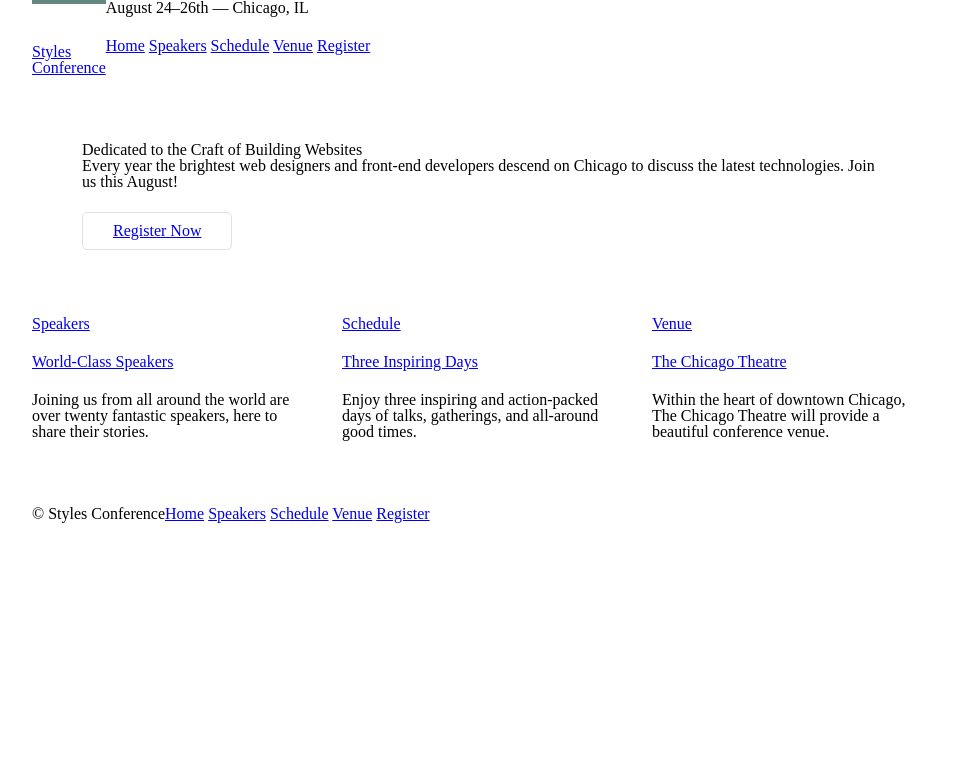
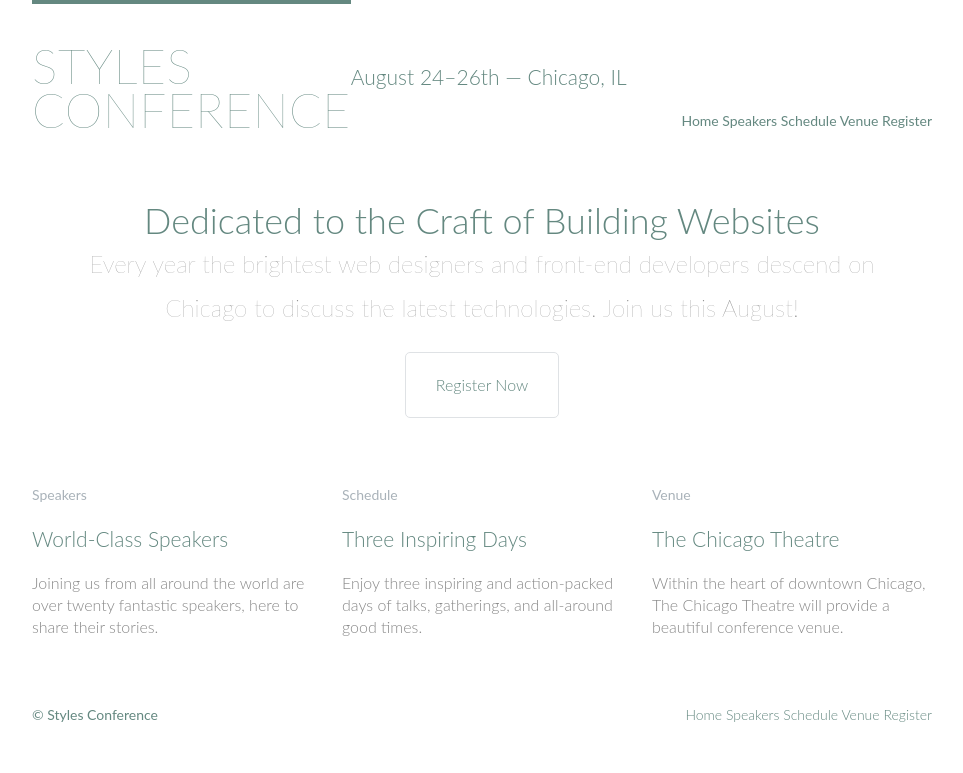
Before and after one commit to anthonycreyes/tiy_assignments, a plain HTML site: page day_06/index.html in a window 1280 px wide. Shown: the whole page, without its empty margins (158-1121 px from the left). Drawn offline with Linux system fonts and the light colour scheme; a small style sheet from the web is missing.

Commit message:
Completing Assignment for Day6

```diff
--- a/day_06/assets/stylesheets/main.css
+++ b/day_06/assets/stylesheets/main.css
@@ -44,6 +44,17 @@ q:before, q:after {
 table {
   border-collapse: collapse;
   border-spacing: 0;
+}
+
+
+/*
+  ========================================
+  Custom styles
+  ========================================
+*/
+body {
+  color: #888;
+  font: 300 16px/22px "Lato", "Open Sans", "Helvetica Neue", Helvetica, Arial, sans-serif;
 }
 
 
@@ -116,6 +127,61 @@ h1, h3, h4, h5, p {
   margin-bottom: 22px;
 }
 
+
+h1, h2, h3, h4 {
+  color: #648880;
+}
+
+h1 {
+  font-size: 36px;
+  line-height: 44px;
+}
+h2 {
+  font-size: 24px;
+  line-height: 44px;
+}
+h3 {
+  font-size: 21px;
+}
+h4 {
+  font-size: 18px;
+}
+
+h5 {
+  color: #a9b2b9;
+  font-size: 14px;
+  font-weight: 400;
+}
+
+strong {
+  font-weight: 400;
+}
+cite, em {
+  font-style: italic;
+}
+
+
+/*
+  ========================================
+  Links
+  ========================================
+*/
+
+a {
+  color: #648880;
+  text-decoration: none;
+}
+a:hover {
+  color: #a9b2b9;
+}
+p a {
+  border-bottom: 1px solid #dfe2e5;
+}
+
+.teaser a:hover h3 {
+  color: #a9b2b9;
+}
+
 /*
   ========================================
   Buttons
@@ -140,9 +206,31 @@ h1, h3, h4, h5, p {
 */
 
 .hero {
+  line-height: 44px;
   padding: 22px 80px 66px 80px;
+  text-align: center;
 }
 
+.hero h2 {
+  font-size: 36px;
+}
+.hero p {
+  font-size: 24px;
+  font-weight: 100;
+}
+
+
+
+
+/*
+  ========================================
+  Navigation
+  ========================================
+*/
+
+.nav {
+  text-align: right;
+}
 
 /*
   ========================================
@@ -152,8 +240,22 @@ h1, h3, h4, h5, p {
 
 .logo {
   border-top: 4px solid #648880;
+  float: left;
+  font-size: 48px;
+  font-weight: 100;
+  letter-spacing: .5px;
+  line-height: 44px;
   padding: 40px 0 22px 0;
-  float: left;
+  text-transform: uppercase;
+}
+
+.tagline {
+  margin: 66px 0 22px 0;
+}
+
+.primary-nav {
+  font-size: 14px;
+  font-weight: 400;
 }
 
 /*
@@ -162,11 +264,13 @@ h1, h3, h4, h5, p {
   ========================================
 */
 
-.primary-footer small {
-  float: left;
-}
-
 .primary-footer {
+  color: #648880;
+  font-size: 14px;
   padding-bottom: 44px;
   padding-top: 44px;
 }
+.primary-footer small {
+  float: left;
+  font-weight: 400;
+}
--- a/day_06/index.html
+++ b/day_06/index.html
@@ -3,6 +3,7 @@
 <head>
 	<meta charset="UTF-8">
 	<link rel="stylesheet" href="assets/stylesheets/main.css">
+	<link rel="stylesheet" href="https://www.google.com/fonts#UsePlace:use/Collection:Lato:100,300,400">
 	<title>Styles Conference</title>
 </head>
 <body>
@@ -14,9 +15,9 @@
 	<a href="index.html">Styles <br> Conference</a>
 	</h1>
 
-	<h3>August 24&ndash;26th &mdash; Chicago, IL</h3>
+	<h3 class="tagline">August 24&ndash;26th &mdash; Chicago, IL</h3>
 
-	<nav>
+	<nav class="nav primary-nav">
 	<a href="index.html">Home</a>
 	<a href="speakers.html">Speakers</a>
 	<a href="schedule.html">Schedule</a>
@@ -41,7 +42,7 @@
 
   <!-- Speakers -->
 
-  <section class="col-1-3">
+  <section class="teaser col-1-3">
     <a href="speakers.html">
       <h5>Speakers</h5>
       <h3>World-Class Speakers</h3>
@@ -51,7 +52,7 @@
 
   Schedule
 
-  --><section class="col-1-3">
+  --><section class="teaser col-1-3">
     <a href="schedule.html">
       <h5>Schedule</h5>
       <h3>Three Inspiring Days</h3>
@@ -61,7 +62,7 @@
 
   Venue
 
-  --><section class="col-1-3">
+  --><section class="teaser col-1-3">
     <a href="venue.html">
       <h5>Venue</h5>
       <h3>The Chicago Theatre</h3>
@@ -73,7 +74,7 @@
 
 <footer class="primary-footer container group">
 	<small>&copy; Styles Conference</small>
-	<nav>
+	<nav class="nav">
 	<a href="index.html">Home</a>
 	<a href="speakers.html">Speakers</a>
 	<a href="schedule.html">Schedule</a>
```
